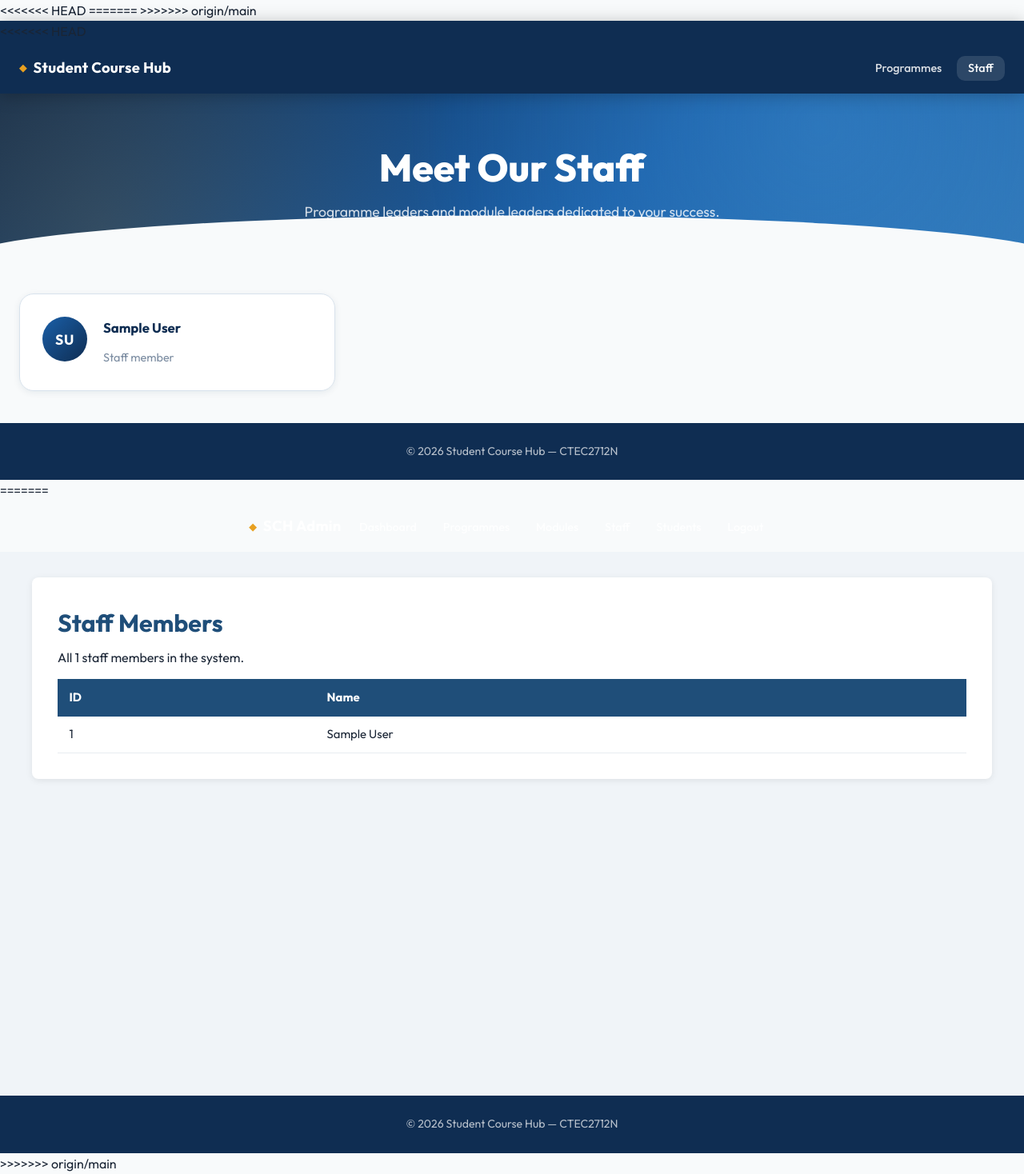
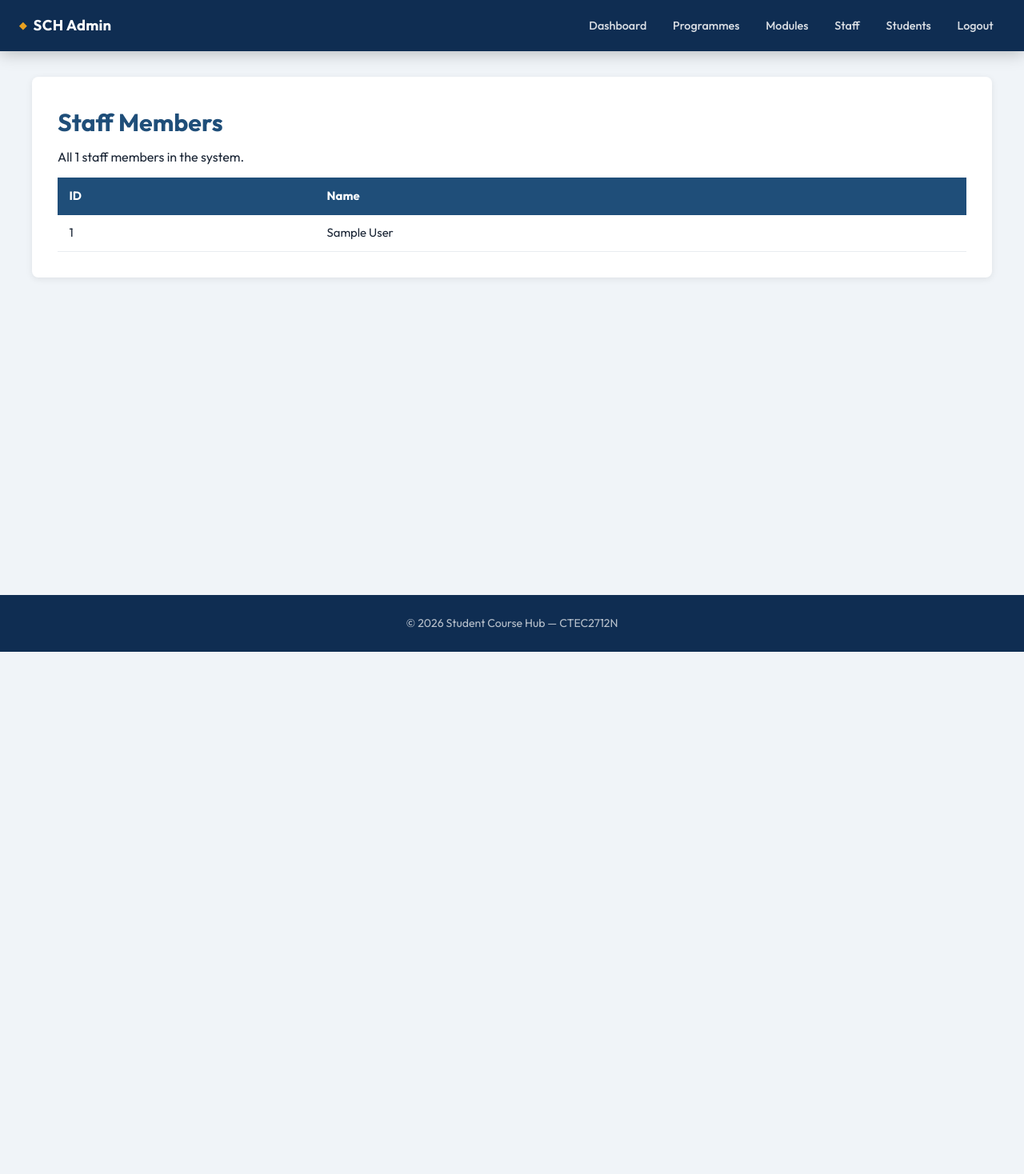
Before and after one commit to Khandakar-59038/WEBTECH-21, a PHP site: page /admin/staff.php in a window 1280 px wide. Shown: the whole page at 80% size. After the commit the page ends 815 px from the top, so only its background shows below. Run offline with PHP 8.4, Linux system fonts and the light colour scheme; the visitor is signed in with stand-in values (Sample User, id 1); data that the repository does not hold is empty; a stand-in replaces the project's code that opens the database connection; some libraries are stand-ins or nearby versions.

Commit message:
fix: Repair admin/staff.php merge corruption, remove invalid UpdatedAt column, add programme-hero CSS
- admin/staff.php: Rewrite — was corrupted with student/staff.php merged in, causing wrong nav and double HTML
- admin/programmes.php: Remove UpdatedAt = NOW() from edit query (column does not exist in DB)
- css/student.css: Add .programme-hero styles so font is white on programme detail page

Co-Authored-By: Claude Sonnet 4.6 <noreply@anthropic.com>

```diff
--- a/admin/programmes.php
+++ b/admin/programmes.php
@@ -66,8 +66,7 @@ if (isset($_POST['action']) && $_POST['action'] === 'edit') {
             SET ProgrammeName = :name,
             LevelID = :level,
             ProgrammeLeaderID = :leader,
-            Description = :desc,
-            UpdatedAt = NOW()
+            Description = :desc
             WHERE ProgrammeID = :id'
         );
         $stmt->execute([':name'=>$name,':level'=>$level,':leader'=>$leader,':desc'=>$desc,':id'=>$id]);
--- a/admin/staff.php
+++ b/admin/staff.php
@@ -1,25 +1,6 @@
 <?php
-// student/staff.php --- Staff profile page
-// CTEC2712N --- shows programme leaders and module leaders
-session_start();
-require_once '../includes/db.php';
-require_once '../includes/helpers.php';
-
-// Fetch all staff with their programmes and modules
-$stmt = $pdo->prepare(
-    'SELECT s.StaffID, s.Name,
-    GROUP_CONCAT(DISTINCT p.ProgrammeName ORDER BY p.ProgrammeName SEPARATOR "||") AS Programmes,
-    GROUP_CONCAT(DISTINCT m.ModuleName ORDER BY m.ModuleName SEPARATOR "||") AS Modules
-    FROM Staff s
-    LEFT JOIN Programmes p ON p.ProgrammeLeaderID = s.StaffID AND p.IsPublished = 1
-    LEFT JOIN Modules m ON m.ModuleLeaderID = s.StaffID
-    GROUP BY s.StaffID
-    ORDER BY s.Name'
-);
-$stmt->execute();
-$staffList = $stmt->fetchAll();
-
-$pageTitle = 'Our Staff --- Student Course Hub';
+// admin/staff.php --- View all staff members
+// CTEC2712N --- Redoy
 session_start();
 require_once '../includes/auth.php';
 requireAdmin();
@@ -34,98 +15,15 @@ $staffList = $stmt->fetchAll();
 <!DOCTYPE html>
 <html lang="en">
 <head>
-<<<<<<< HEAD
-<meta charset="UTF-8">
-<meta name="viewport" content="width=device-width, initial-scale=1.0">
-<title><?= e($pageTitle) ?></title>
-<link rel="stylesheet" href="/student-course-hub/css/main.css">
-<link rel="stylesheet" href="/student-course-hub/css/student.css">
-=======
     <meta charset="UTF-8">
     <meta name="viewport" content="width=device-width, initial-scale=1.0">
     <title>Staff — Student Course Hub Admin</title>
     <link rel="stylesheet" href="/student-course-hub/css/main.css">
     <link rel="stylesheet" href="/student-course-hub/css/admin.css">
->>>>>>> origin/main
 </head>
 <body>
 <a href="#main-content" class="skip-link">Skip to main content</a>
 <header class="site-header">
-<<<<<<< HEAD
-<div class="header-inner">
-<a href="/student-course-hub/student/index.php" class="site-logo">Student Course Hub</a>
-<nav aria-label="Main navigation">
-<ul class="nav-list">
-<li><a href="/student-course-hub/student/index.php">Programmes</a></li>
-<li><a href="/student-course-hub/student/staff.php" aria-current="page">Staff</a></li>
-</ul>
-</nav>
-</div>
-</header>
-
-<main id="main-content">
-<section class="page-hero">
-<div class="page-hero-inner">
-<h1>Meet Our Staff</h1>
-<p>Programme leaders and module leaders dedicated to your success.</p>
-</div>
-</section>
-
-<div class="staff-grid">
-<?php foreach ($staffList as $staff): ?>
-<article class="staff-card">
-<!-- Avatar circle with initials -->
-<div class="staff-avatar" aria-hidden="true">
-<?php
-$parts = explode(' ', $staff['Name']);
-$initials = '';
-foreach ($parts as $part) {
-    if (ctype_alpha($part[0] ?? '')) $initials .= strtoupper($part[0]);
-}
-echo e(substr($initials, 0, 2));
-?>
-</div>
-
-<div class="staff-info">
-<h2 class="staff-name"><?= e($staff['Name']) ?></h2>
-
-<?php if ($staff['Programmes']): ?>
-<div class="staff-section">
-<h3>Programme Leader</h3>
-<ul>
-<?php foreach (explode('||', $staff['Programmes']) as $prog): ?>
-<li><?= e($prog) ?></li>
-<?php endforeach; ?>
-</ul>
-</div>
-<?php endif; ?>
-
-<?php if ($staff['Modules']): ?>
-<div class="staff-section">
-<h3>Module Leader</h3>
-<ul>
-<?php foreach (explode('||', $staff['Modules']) as $mod): ?>
-<li><?= e($mod) ?></li>
-<?php endforeach; ?>
-</ul>
-</div>
-<?php endif; ?>
-
-<?php if (!$staff['Programmes'] && !$staff['Modules']): ?>
-<p class="staff-no-role">Staff member</p>
-<?php endif; ?>
-</div>
-</article>
-<?php endforeach; ?>
-</div>
-</main>
-
-<footer class="site-footer">
-<p>&copy; <?= date('Y') ?> Student Course Hub &mdash; CTEC2712N</p>
-</footer>
-</body>
-</html>
-=======
     <div class="header-inner">
         <a href="/student-course-hub/admin/index.php" class="site-logo">SCH Admin</a>
         <nav aria-label="Admin navigation">
@@ -170,4 +68,3 @@ echo e(substr($initials, 0, 2));
 </footer>
 </body>
 </html>
->>>>>>> origin/main
--- a/css/student.css
+++ b/css/student.css
@@ -191,6 +191,27 @@
 .empty-state p { font-size: 1rem; }
 
 /* ── Programme detail page ─────────────────────────────────────────────── */
+.programme-hero {
+  background: linear-gradient(135deg, var(--navy) 0%, var(--blue) 100%);
+  padding: 3rem 1.5rem;
+  text-align: center;
+  color: var(--white);
+}
+.programme-hero h1 {
+  font-size: clamp(1.8rem, 4vw, 2.8rem);
+  font-weight: 800;
+  color: var(--white);
+  margin-bottom: 0.5rem;
+}
+.programme-hero .badge {
+  margin-bottom: 0.75rem;
+  display: inline-block;
+}
+.programme-hero .programme-leader {
+  color: rgba(255,255,255,0.85);
+  font-size: 1rem;
+}
+
 .detail-hero {
   background: linear-gradient(135deg, var(--navy) 0%, var(--blue) 100%);
   padding: 3.5rem 1.5rem 5rem;
```
